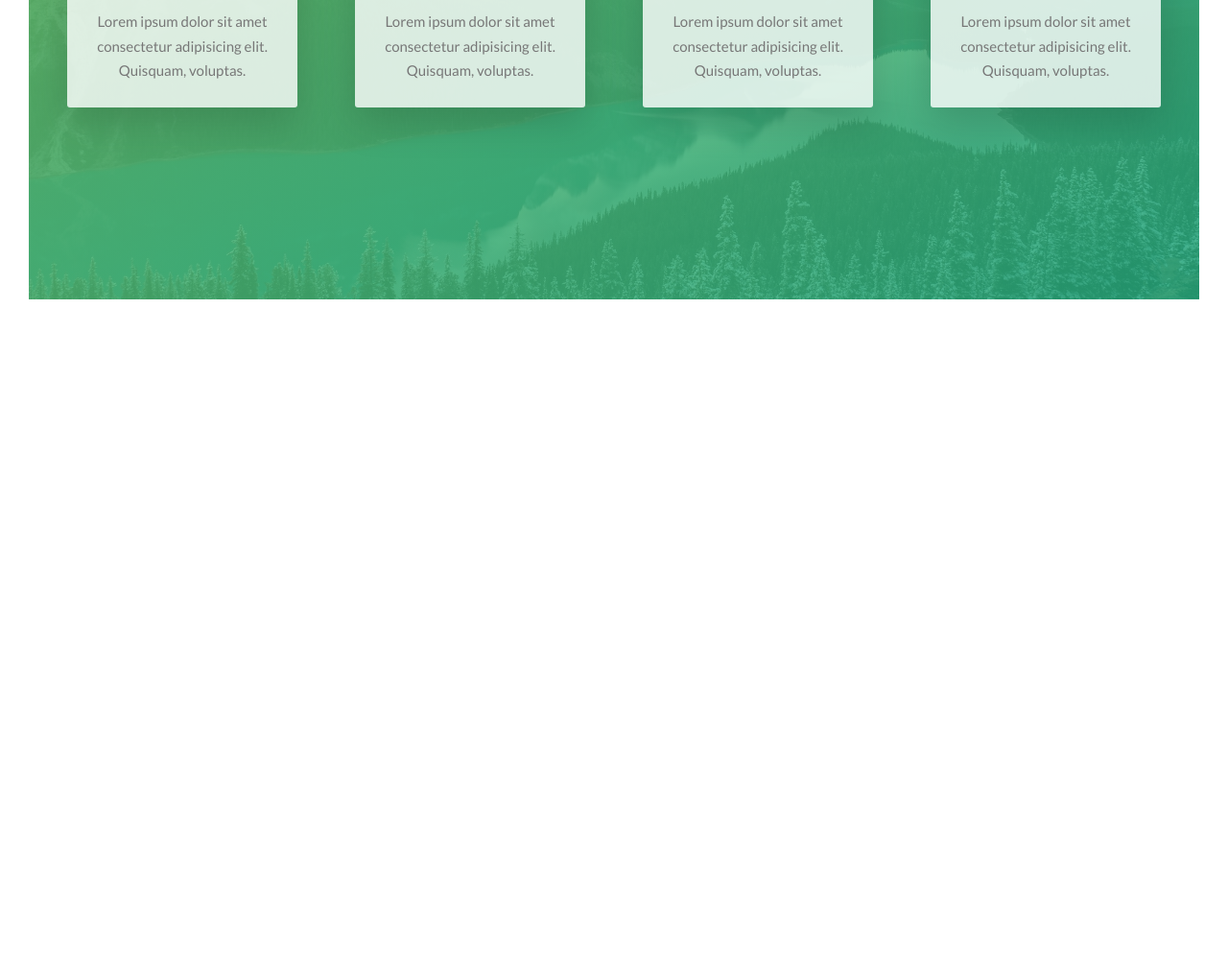
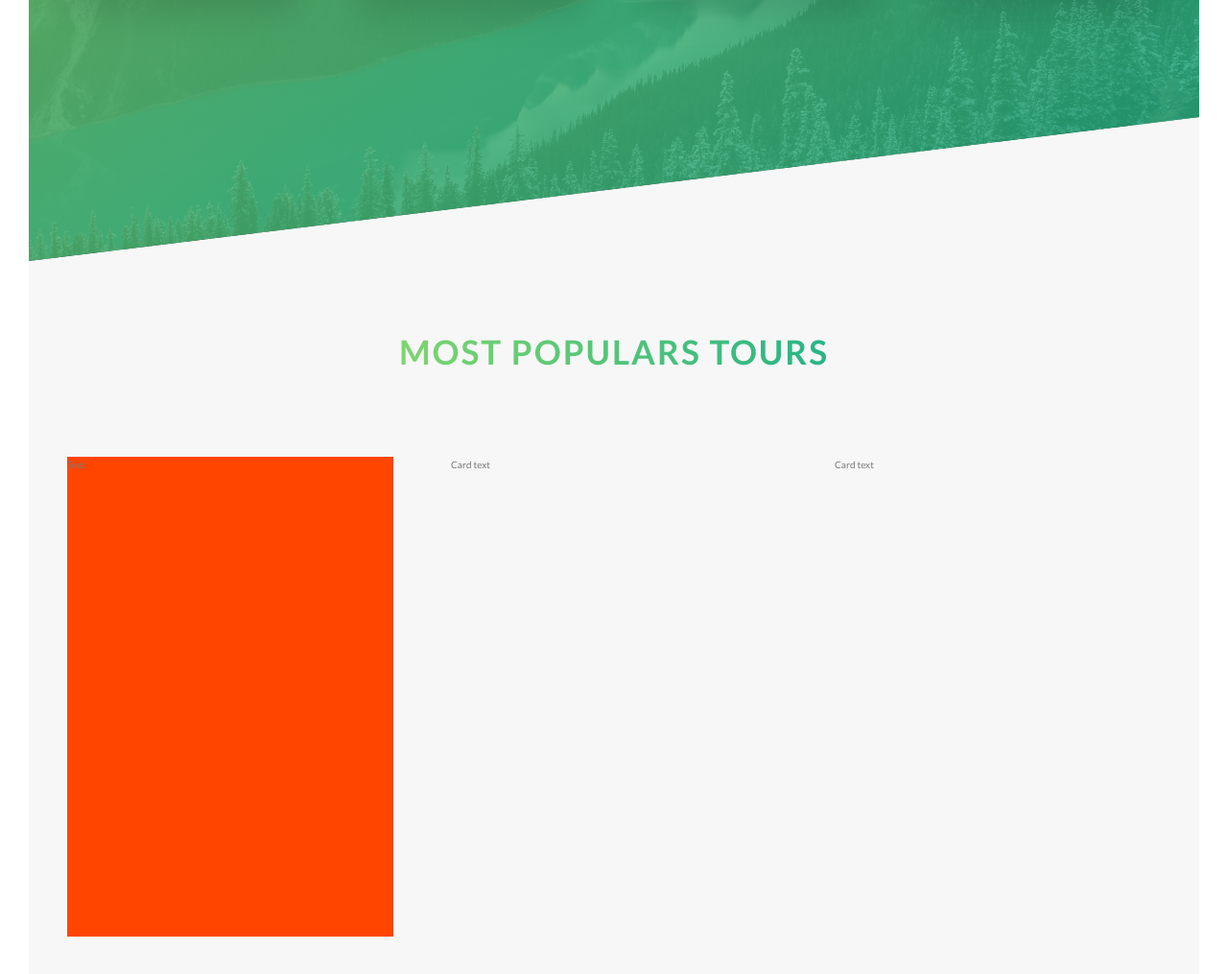
Before and after one commit to geankaminski/natours, a website: page index.html in a window 1280 px wide. Shown: the part 1923-2938 px from the top of the page at 96% size. Before the commit the page ends 2265 px from the top, so only its background shows below. Drawn offline with Linux system fonts and the light colour scheme.

Commit message:
cards section

```diff
--- a/index.html
+++ b/index.html
@@ -64,8 +64,6 @@
         </section>
 
         <section class="section-features">
-
-
             <div class="row">
                 <div class="col-1-of-4">
                     <div class="feature-box">
@@ -108,6 +106,30 @@
                 </div>
             </div>
         </section>
+
+        <section class="section-tours">
+            <div class="u-center-text u-margin-bottom-big">
+                <h2 class="heading-secondary">Most populars tours</h2>
+            </div>
+
+            <div class="row">
+                <div class="col-1-of-3">
+                    <div class="card">
+                        <div class="card__side">Text</div>
+                    </div>
+                </div>
+                <div class="col-1-of-3">
+                    <div class="card">
+                        Card text
+                    </div>
+                </div>
+                <div class="col-1-of-3">
+                    <div class="card">
+                        Card text
+                    </div>
+                </div>
+            </div>
+        </section>
     </main>
 
     <!--
--- /dev/null
+++ b/sass/components/_card.scss
@@ -0,0 +1,14 @@
+.card {
+    perspective: 150rem;
+    -moz-perspective: 150rem;
+
+    &__side {
+        background-color: orangered;
+        height: 50rem;
+        transition: all .8s;
+    }
+
+    &:hover &__side {
+        transform: rotateY(180deg);
+    }
+}
--- a/sass/main.scss
+++ b/sass/main.scss
@@ -10,6 +10,7 @@
 @import "components/button";
 @import "components/composition";
 @import "components/feature-box";
+@import "components/card";
 
 @import "layout/grid";
 @import "layout/header";
--- a/sass/pages/_home.scss
+++ b/sass/pages/_home.scss
@@ -8,4 +8,16 @@
     padding: 20rem 0;
     background-image: linear-gradient(to right bottom, rgba($color-primary-light, 0.8), rgba($color-primary-dark, 0.8)), url(../img/nat-4.jpg);
     background-size: cover;
+    transform: skewY(-7deg);
+    margin-top: -11.5rem;
+
+    &>* {
+        transform: skewY(7deg);
+    }
 }
+
+.section-tours {
+    background-color: $color-gray-light-1;
+    padding: 25rem 0 50rem 0;
+    margin-top: -11rem;
+}
```
Also changed, not shown: css/style.css.
